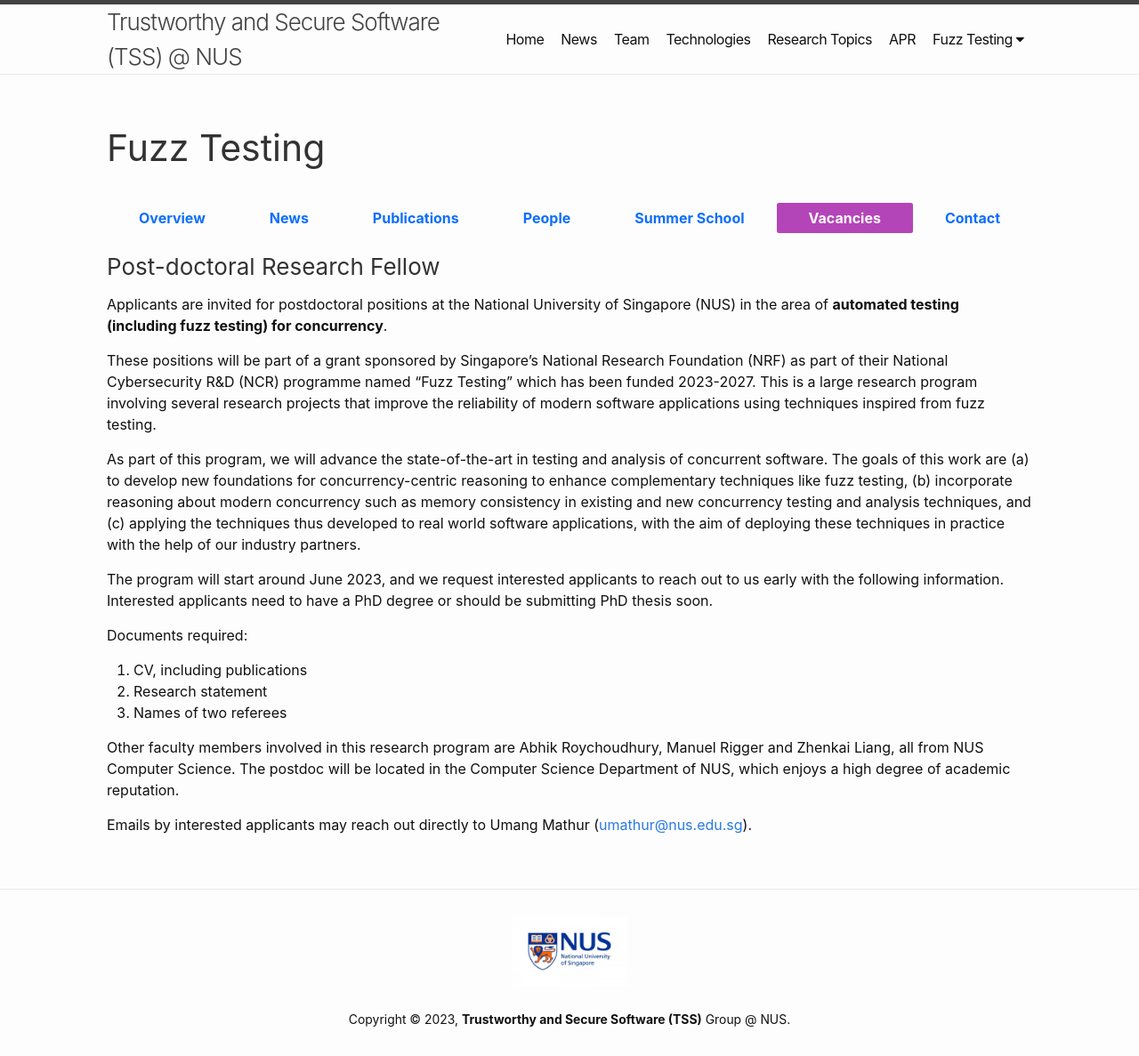
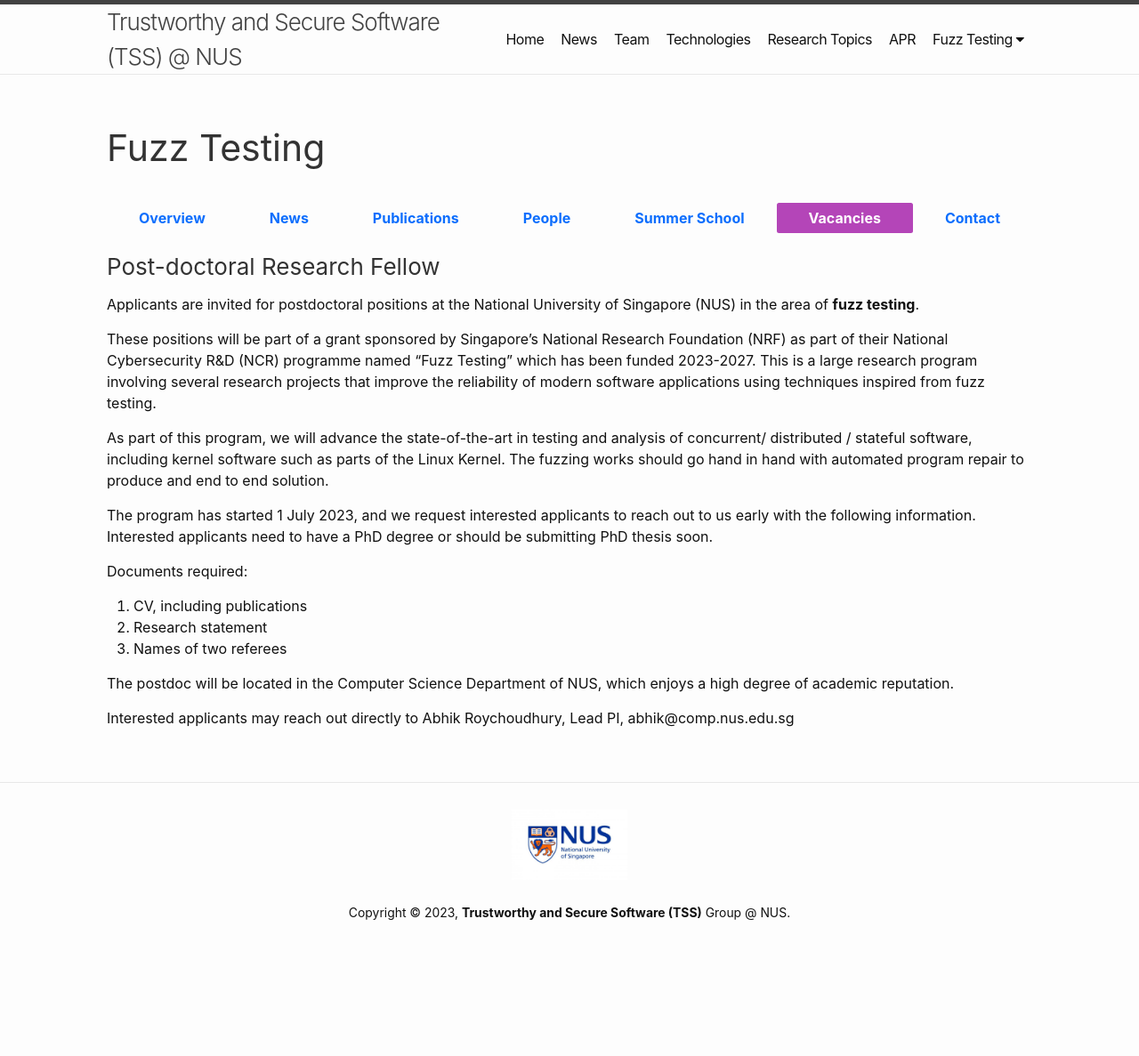
Before and after one commit to nus-tss/nus-tss.github.io, a Jekyll site: the page built from _pages/fuzzing_vacancies.md, in a window 1280 px wide. Shown: the whole page at 89% size. Built offline with Jekyll 4.4.1, drawn with Linux system fonts in a browser that asks for light colours; nearby versions of some CDN libraries; after the commit the page ends 1067 px from its top, so only the background shows below that.

Commit message:
Update fuzzing_vacancies.md

```diff
--- a/_pages/fuzzing_vacancies.md
+++ b/_pages/fuzzing_vacancies.md
@@ -6,13 +6,13 @@
 
 ### Post-doctoral Research Fellow
 
-Applicants are invited for postdoctoral positions at the National University of Singapore (NUS) in the area of **automated testing (including fuzz testing) for concurrency**.
+Applicants are invited for postdoctoral positions at the National University of Singapore (NUS) in the area of **fuzz testing**.
 
 These positions will be part of a grant sponsored by Singapore's National Research Foundation (NRF) as part of their National Cybersecurity R&D (NCR) programme named "Fuzz Testing" which has been funded 2023-2027. This is a large research program involving several research projects that improve the reliability of modern software applications using techniques inspired from fuzz testing.
 
-As part of this program, we will advance the state-of-the-art in testing and analysis of concurrent software. The  goals of this work are (a) to develop new foundations for concurrency-centric reasoning to enhance complementary techniques like fuzz testing, (b) incorporate reasoning about modern concurrency such as memory consistency in existing and new concurrency testing and analysis techniques, and (c) applying the techniques thus developed to real world software applications, with the aim of deploying these techniques in practice with the help of our industry partners.
+As part of this program, we will advance the state-of-the-art in testing and analysis of concurrent/ distributed / stateful software, including kernel software such as parts of the Linux Kernel. The fuzzing works should go hand in hand with automated program repair to produce and end to end solution.
 
-The program will start around June 2023, and we request interested applicants to reach out to us early with the following information. Interested applicants need to have a PhD degree or should be submitting PhD thesis soon.
+The program has started 1 July 2023, and we request interested applicants to reach out to us early with the following information. Interested applicants need to have a PhD degree or should be submitting PhD thesis soon.
 
 Documents required:
 
@@ -20,7 +20,7 @@
 2. Research statement
 3. Names of two referees
 
-Other faculty members involved in this research program are Abhik Roychoudhury, Manuel Rigger and Zhenkai Liang, all from NUS Computer Science. The postdoc will be located in the Computer Science Department of NUS, which enjoys a high degree of academic reputation.
+The postdoc will be located in the Computer Science Department of NUS, which enjoys a high degree of academic reputation.
 
 
-Emails by interested applicants may reach out directly to Umang Mathur ([umathur@nus.edu.sg](mailto:umathur@nus.edu.sg)).
+Interested applicants may reach out directly to Abhik Roychoudhury, Lead PI, abhik@comp.nus.edu.sg
```
